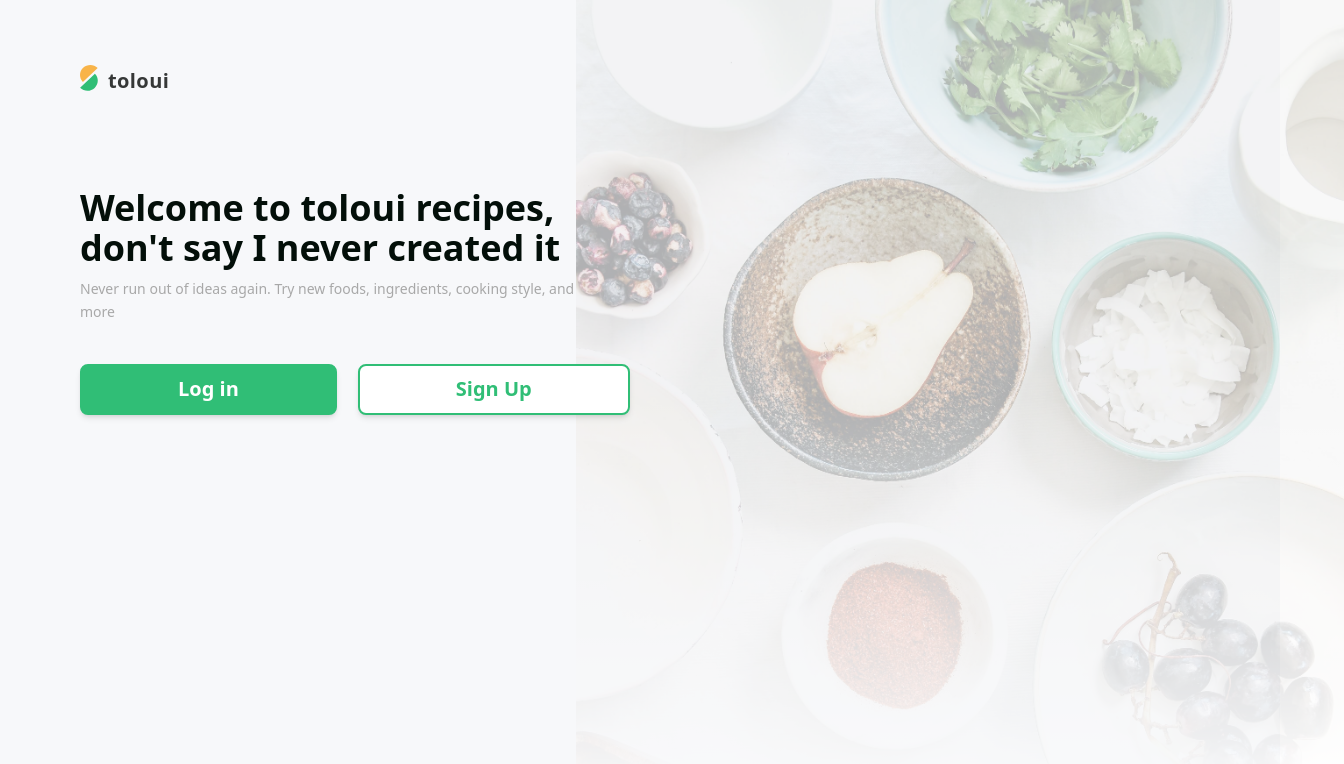
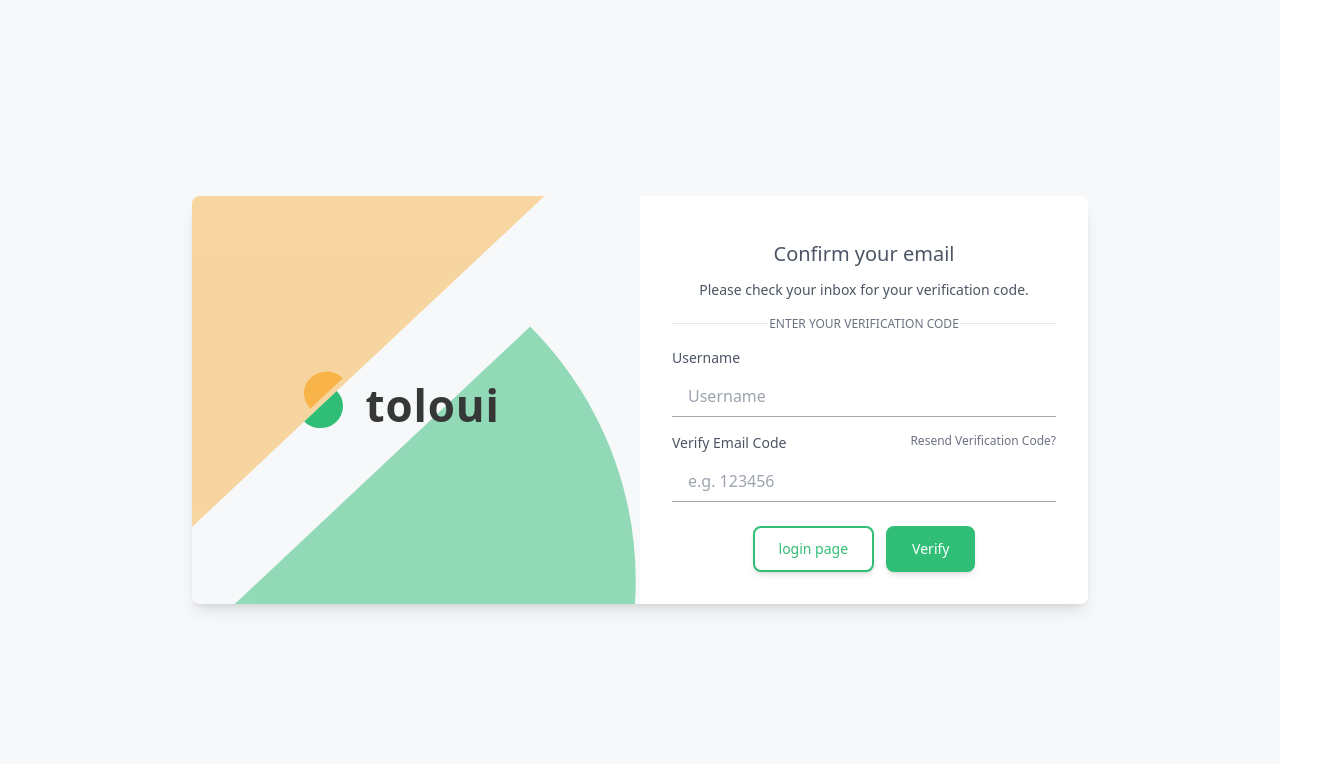
Before and after one commit to jtoloui/recipe-react, a React (Vite) app: page /verify-email in a window 1280 px wide. Before the commit this address led to /welcome. Shown: the top 764 px of the page, 1344 px wide, since content can reach past the window. Built offline with nearby package versions, Linux system fonts and the light colour scheme; no server answers.

Commit message:
add verify stage for login and resend verify code

```diff
--- a/src/App.tsx
+++ b/src/App.tsx
@@ -12,6 +12,8 @@ import { Profile } from '@/pages/Profile';
 import RecipeById, { loader as recipeLoader } from '@/pages/RecipeById';
 import { Welcome } from '@/pages/Welcome';
 
+import { VerifyEmailSignUp } from './pages/VerifyEmailSignUp';
+
 const CreateRecipe = lazy(() =>
   import('@/pages/CreateRecipe').then((module) => ({
     default: module.CreateRecipe,
@@ -24,6 +26,10 @@ const Login = lazy(() =>
 const queryClient = new QueryClient();
 
 const routes = createBrowserRouter([
+  {
+    path: '/verify-email',
+    element: <VerifyEmailSignUp />,
+  },
   {
     path: '/welcome',
     element: (
--- a/src/Forms/LoginForm/LoginForm.tsx
+++ b/src/Forms/LoginForm/LoginForm.tsx
@@ -1,24 +1,29 @@
 import { useFormContext } from 'react-hook-form';
-import { ZodType } from 'zod';
+import { ZodType, z } from 'zod';
 
-type FormData = {
+import { Button } from '@/components/Button';
+
+export type FormData = {
   username: string;
   password: string;
   email?: string;
   firstName?: string;
   lastName?: string;
+  verificationCode?: number;
 };
 
 type Props = {
-  schema: ZodType<FormData>;
-  onSubmit: (data: FormData) => void;
+  schema: ZodType<Partial<FormData>>;
+  onSubmit: (data: Partial<FormData>) => void;
   fields: {
-    username: boolean;
-    password: boolean;
+    username?: boolean;
+    password?: boolean;
     forgotPassword?: boolean;
     email?: boolean;
     firstName?: boolean;
     lastName?: boolean;
+    verificationCode?: boolean;
+    secondaryButton?: boolean;
   };
   overrideFieldErrors?: {
     username?: boolean;
@@ -26,9 +31,13 @@ type Props = {
     email?: boolean;
     firstName?: boolean;
     lastName?: boolean;
+    verificationCode?: boolean;
   };
+  secondaryButtonText?: string;
   submitButtonText?: string;
   onSubmitErrorMessage?: string;
+  handleResendVerificationCode?: () => void;
+  onSecondaryButtonClick?: () => void;
 };
 
 export const LoginForm = ({
@@ -37,12 +46,17 @@ export const LoginForm = ({
   submitButtonText = 'Submit',
   onSubmitErrorMessage,
   overrideFieldErrors,
+  schema,
+  handleResendVerificationCode,
+  secondaryButtonText = 'button',
+  onSecondaryButtonClick,
 }: Props) => {
+  type LoginFormData = z.infer<typeof schema>;
   const {
     register,
     handleSubmit,
     formState: { errors },
-  } = useFormContext<FormData>();
+  } = useFormContext<LoginFormData>();
 
   const formSubmit = handleSubmit((data) => {
     onSubmit(data);
@@ -148,6 +162,44 @@ export const LoginForm = ({
           )}
         </div>
       )}
+
+      {fields.verificationCode && (
+        <div className="mt-4">
+          <div className="flex justify-between">
+            <label
+              className={`block mb-2 text-sm font-medium text-gray-600 dark:text-gray-200`}
+              htmlFor="verificationCode"
+            >
+              Verify Email Code
+            </label>
+            <a
+              href="#"
+              className="text-xs text-gray-500 dark:text-gray-300 hover:underline"
+              onClick={handleResendVerificationCode}
+            >
+              Resend Verification Code?
+            </a>
+          </div>
+          <input
+            id="code"
+            className={`block w-full px-4 py-2 text-gray-700 bg-white border-b border-brownishGrey-500 dark:bg-gray-800 dark:text-gray-300 dark:border-gray-600 focus:border-green-500  dark:focus:border-blue-300 focus:outline-none ${
+              (errors.verificationCode ||
+                overrideFieldErrors?.verificationCode) &&
+              'border-red-500'
+            }`}
+            type="number"
+            placeholder="e.g. 123456"
+            {...register('verificationCode', {
+              setValueAs: (value) => Number(value),
+            })}
+          />
+          {errors.verificationCode && (
+            <p className="text-red-500 text-xs italic">
+              {errors.verificationCode.message}
+            </p>
+          )}
+        </div>
+      )}
       {fields.password && (
         <div className="mt-4">
           <div className="flex justify-between">
@@ -186,12 +238,29 @@ export const LoginForm = ({
       )}
 
       <div className="mt-6">
-        <button
-          className="w-full px-6 py-3 text-sm font-medium tracking-wide text-white-500 capitalize transition-colors duration-300 transform bg-green-500 rounded-lg hover:text-black-500 hover:bg-white-500 hover:border-green-500 hover:border focus:outline-none focus:ring focus:ring-gray-300 focus:ring-opacity-50"
-          type="submit"
-        >
-          {submitButtonText}
-        </button>
+        <div className="flex justify-center gap-3">
+          {fields.secondaryButton && (
+            <Button
+              type="button"
+              variant="secondary"
+              onClick={onSecondaryButtonClick}
+              text={secondaryButtonText}
+              buttonClassName="sm:w-[100%] px-6 py-3"
+            />
+          )}
+          <Button
+            type="submit"
+            variant="primary"
+            text={submitButtonText}
+            buttonClassName="sm:w-[100%] px-6 py-3"
+          />
+          {/* <button
+            className="w-full px-6 py-3 text-sm font-medium tracking-wide text-white-500 capitalize transition-colors duration-300 transform bg-green-500 rounded-lg hover:text-black-500 hover:bg-white-500 hover:border-green-500 hover:border focus:outline-none focus:ring focus:ring-gray-300 focus:ring-opacity-50"
+            type="submit"
+          >
+            {submitButtonText}
+          </button> */}
+        </div>
         {onSubmitErrorMessage && (
           <p className="mt-2 text-xs text-red-500 italic">
             {onSubmitErrorMessage}
--- a/src/Forms/LoginForm/schema.ts
+++ b/src/Forms/LoginForm/schema.ts
@@ -31,3 +31,12 @@ export const SignInSchema = z.object({
   username: z.string().min(1, 'Username is required'),
   password: z.string().min(1, 'Password is required'),
 });
+
+export const VerificationCodeSchema = z.object({
+  verificationCode: z.number().min(1, 'Verification code is required'),
+  username: z.string().min(1, 'Username is required'),
+});
+
+export const ResendVerificationCodeSchema = z.object({
+  username: z.string().min(1, 'Username is required'),
+});
--- a/src/pages/Login/Login.tsx
+++ b/src/pages/Login/Login.tsx
@@ -20,6 +20,9 @@ type FormData = {
 };
 
 export const Login = () => {
+  const navigate = useNavigate();
+  const location = useLocation();
+
   const [isSignUp, setIsSignUp] = useState(false);
   const [onSubmitError, setOnSubmitError] = useState<string | undefined>(
     undefined
@@ -34,15 +37,15 @@ export const Login = () => {
 
   const useFormSignIn = useForm<FormData>({
     resolver: zodResolver(SignInSchema),
+    defaultValues: {
+      username: location.state?.username || '',
+    },
   });
   const useFormSignUp = useForm<FormData>({
     resolver: zodResolver(SignUpSchema),
   });
 
   const { setValue, setError } = isSignUp ? useFormSignUp : useFormSignIn;
-
-  const navigate = useNavigate();
-  const location = useLocation();
 
   useEffect(() => {
     if (!location.hash) {
@@ -75,7 +78,7 @@ export const Login = () => {
     }
   }, [location.hash, setValue, useFormSignIn, useFormSignUp]);
 
-  const signIn = (data: FormData) => {
+  const signIn = (data: Partial<FormData>) => {
     setSignInErrorField({
       username: false,
       password: false,
@@ -104,7 +107,7 @@ export const Login = () => {
       });
   };
 
-  const signUp = (data: FormData) => {
+  const signUp = (data: Partial<FormData>) => {
     setOnSubmitError(undefined);
     axios
       .post(
@@ -122,7 +125,9 @@ export const Login = () => {
       )
       .then(() => {
         setIsSignUp(false);
-        navigate('/login#signin');
+        navigate('/verify-email', {
+          state: { username: data.username },
+        });
       })
       .catch((error) => {
         const err: AxiosError = error;
--- /dev/null
+++ b/src/pages/VerifyEmailSignUp/VerifyEmailSignUp.tsx
@@ -0,0 +1,208 @@
+import { zodResolver } from '@hookform/resolvers/zod';
+import axios, { isAxiosError } from 'axios';
+import { useState } from 'react';
+import { FormProvider, useForm } from 'react-hook-form';
+import { useLocation, useNavigate } from 'react-router-dom';
+
+import {
+  LoginForm,
+  ResendVerificationCodeSchema,
+  VerificationCodeSchema,
+} from '@/Forms';
+import Logo from '@/assets/Logo';
+import LogoWithText from '@/assets/LogoWithText';
+
+type FormData = {
+  verificationCode: number;
+  username: string;
+};
+
+export const VerifyEmailSignUp = () => {
+  const location = useLocation();
+  const navigate = useNavigate();
+
+  const [fields, setFields] = useState<{
+    username?: boolean;
+    verificationCode?: boolean;
+    secondaryButton?: boolean;
+  }>({
+    username: true,
+    verificationCode: true,
+    secondaryButton: true,
+  });
+
+  const [requestedNewCode, setRequestedNewCode] = useState(false);
+
+  const [onSubmitError, setOnSubmitError] = useState<string | undefined>(
+    undefined
+  );
+
+  const useFormVerificationCode = useForm<FormData>({
+    resolver: zodResolver(VerificationCodeSchema),
+    defaultValues: {
+      username: location.state?.username || '',
+    },
+  });
+
+  const useFormResendVerificationCode = useForm<FormData>({
+    resolver: zodResolver(ResendVerificationCodeSchema),
+    defaultValues: {
+      username: location.state?.username || '',
+    },
+  });
+
+  const {
+    formState: { errors },
+    setValue: setVerificationCodeValue,
+    clearErrors: clearVerificationCodeErrors,
+  } = useFormVerificationCode;
+
+  const formSubmit = (data: Partial<FormData>) => {
+    setOnSubmitError(undefined);
+    axios
+      .post(
+        `${import.meta.env.VITE_API_URI}/auth/verify/email`,
+        {
+          username: data.username,
+          code: `${data.verificationCode}`,
+        },
+        {
+          withCredentials: true,
+        }
+      )
+      .then(() => {
+        navigate('/login#signin', {
+          state: { username: data.username },
+        });
+      })
+      .catch((err) => {
+        const error = err;
+        if (isAxiosError(error)) {
+          setOnSubmitError(error.response?.data.error);
+        } else {
+          setOnSubmitError('Unable to verify email. Please try again later.');
+        }
+      });
+  };
+
+  const handleFormSubmitResendCode = (data: Partial<FormData>) => {
+    setOnSubmitError(undefined);
+    axios
+      .post(
+        `${import.meta.env.VITE_API_URI}/auth/resend/verification-code`,
+        {
+          username: data.username,
+        },
+        {
+          withCredentials: true,
+        }
+      )
+      .then(() => {
+        setVerificationCodeValue(
+          'verificationCode',
+          undefined as unknown as number
+        );
+        setVerificationCodeValue('username', data.username || '');
+        setRequestedNewCode(false);
+        setFields({ ...fields, verificationCode: true });
+      })
+      .catch((err) => {
+        const error = err;
+        if (isAxiosError(error)) {
+          setOnSubmitError(error.response?.data.error);
+        } else {
+          setOnSubmitError(
+            'Unable to resend verification code. Please try again later.'
+          );
+        }
+      });
+  };
+
+  return (
+    <div className="relative dark:bg-slate-700 min-h-screen background">
+      <div className="min-h-screen flex items-center">
+        <div className="flex w-full max-w-sm mx-auto overflow-hidden bg-white rounded-lg shadow-lg dark:bg-gray-800 lg:max-w-4xl">
+          <div className="relative hidden lg:block lg:w-1/2 overflow-hidden">
+            <Logo
+              className={`transform scale-[2.0] absolute left-[-30%] opacity-50 ${
+                errors.verificationCode ? 'top-[9.35%]' : 'top-[6.3%]'
+              }`}
+            />
+            <LogoWithText className="absolute top-1/2 z-20 left-1/2 transform -translate-x-1/2 -translate-y-1/2 w-1/2 h-1/3" />
+
+            <div className="absolute top-0 left-0 w-full h-full z-10 gradient"></div>
+          </div>
+
+          <div className="w-full px-6 py-8 md:px-8 lg:w-1/2 bg-white-500">
+            <p className="mt-3 text-xl text-center text-gray-600 dark:text-gray-200">
+              {requestedNewCode ? 'Request new code' : 'Confirm your email'}
+            </p>
+            <p className="mt-3 text-sm text-center text-gray-600 dark:text-gray-200">
+              {requestedNewCode
+                ? 'Please enter your username below'
+                : 'Please check your inbox for your verification code.'}
+            </p>
+            <div className="flex items-center justify-between mt-4">
+              <span className="w-1/5 border-b dark:border-gray-600 lg:w-1/4"></span>
+
+              <div className="text-xs text-center text-gray-500 uppercase dark:text-gray-400">
+                Enter your {requestedNewCode ? 'username' : 'verification code'}
+              </div>
+
+              <span className="w-1/5 border-b dark:border-gray-400 lg:w-1/4"></span>
+            </div>
+            <FormProvider
+              {...(requestedNewCode
+                ? useFormResendVerificationCode
+                : useFormVerificationCode)}
+            >
+              <LoginForm
+                onSubmit={
+                  requestedNewCode ? handleFormSubmitResendCode : formSubmit
+                }
+                schema={
+                  requestedNewCode
+                    ? ResendVerificationCodeSchema
+                    : VerificationCodeSchema
+                }
+                fields={fields}
+                handleResendVerificationCode={() => {
+                  setRequestedNewCode(true);
+                  setFields({
+                    ...fields,
+                    username: true,
+                    verificationCode: false,
+                  });
+                }}
+                submitButtonText={requestedNewCode ? 'Resend code' : 'Verify'}
+                secondaryButtonText={requestedNewCode ? 'Back' : 'login page'}
+                onSecondaryButtonClick={() => {
+                  if (requestedNewCode) {
+                    setRequestedNewCode(false);
+                    clearVerificationCodeErrors([
+                      'username',
+                      'verificationCode',
+                    ]);
+                    setVerificationCodeValue(
+                      'verificationCode',
+                      undefined as unknown as number
+                    );
+                    setFields({
+                      ...fields,
+                      username: true,
+                      verificationCode: true,
+                      secondaryButton: true,
+                    });
+                  } else {
+                    navigate('/');
+                  }
+                }}
+                onSubmitErrorMessage={onSubmitError}
+              />
+            </FormProvider>
+          </div>
+        </div>
+      </div>
+    </div>
+  );
+};
--- /dev/null
+++ b/src/pages/VerifyEmailSignUp/index.ts
@@ -0,0 +1 @@
+export * from './VerifyEmailSignUp';
```
